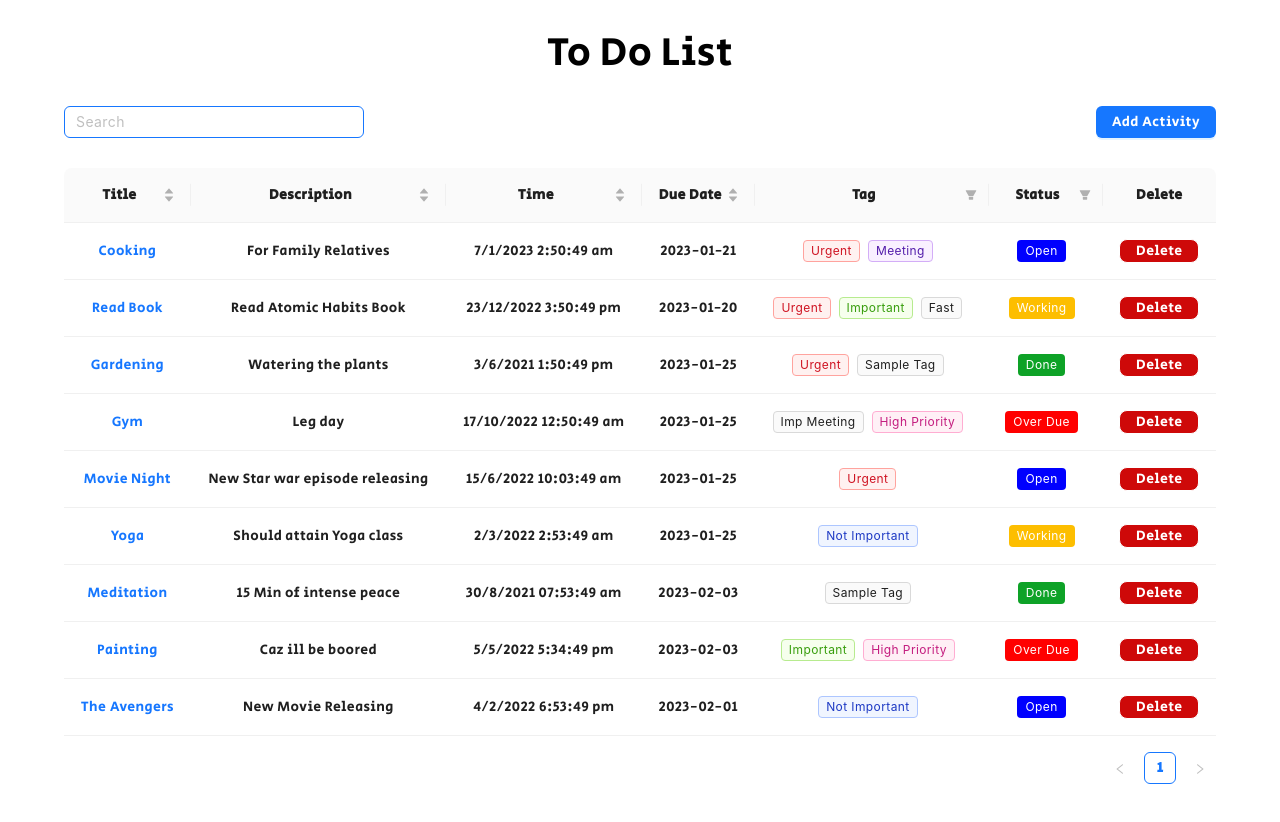
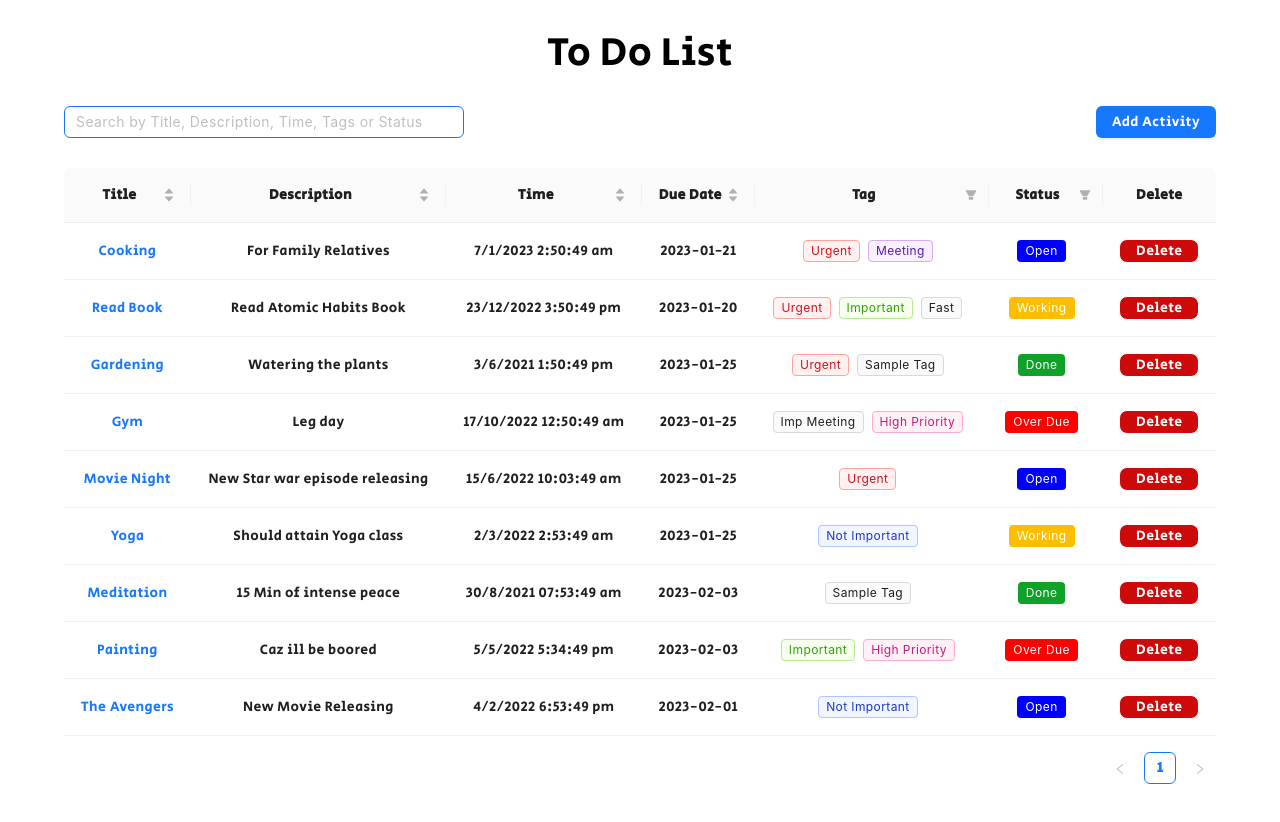
Before and after one commit to Varunvaru524/To-Do-List, a React (Create React App) app: page /table in a window 1280 px wide. Shown: the top 822 px of the page. Built offline with nearby package versions, Linux system fonts and the light colour scheme.

Commit message:
Updated search bar placeholder

```diff
--- a/src/Components/TableComponent/Table.css
+++ b/src/Components/TableComponent/Table.css
@@ -20,7 +20,7 @@ header{
     color: white;
 }
 .toolBar input{
-    width: 300px;
+    width: 400px;
     border-color: var(--blue)
 }
 
--- a/src/Components/TableComponent/Table.jsx
+++ b/src/Components/TableComponent/Table.jsx
@@ -199,7 +199,7 @@ class TheTable extends Component {
             <React.Fragment>
                 <header>To Do List</header>
                 <div className="toolBar">
-                    <Input onChange={(e)=>this.handleSearch(e)} placeholder='Search'/>
+                    <Input onChange={(e)=>this.handleSearch(e)} placeholder='Search by Title, Description, Time, Tags or Status'/>
                     <Button type='primary'><Link to='/table/new'>Add Activity</Link></Button>
                 </div>
                 <div className="tableContainer">
```
